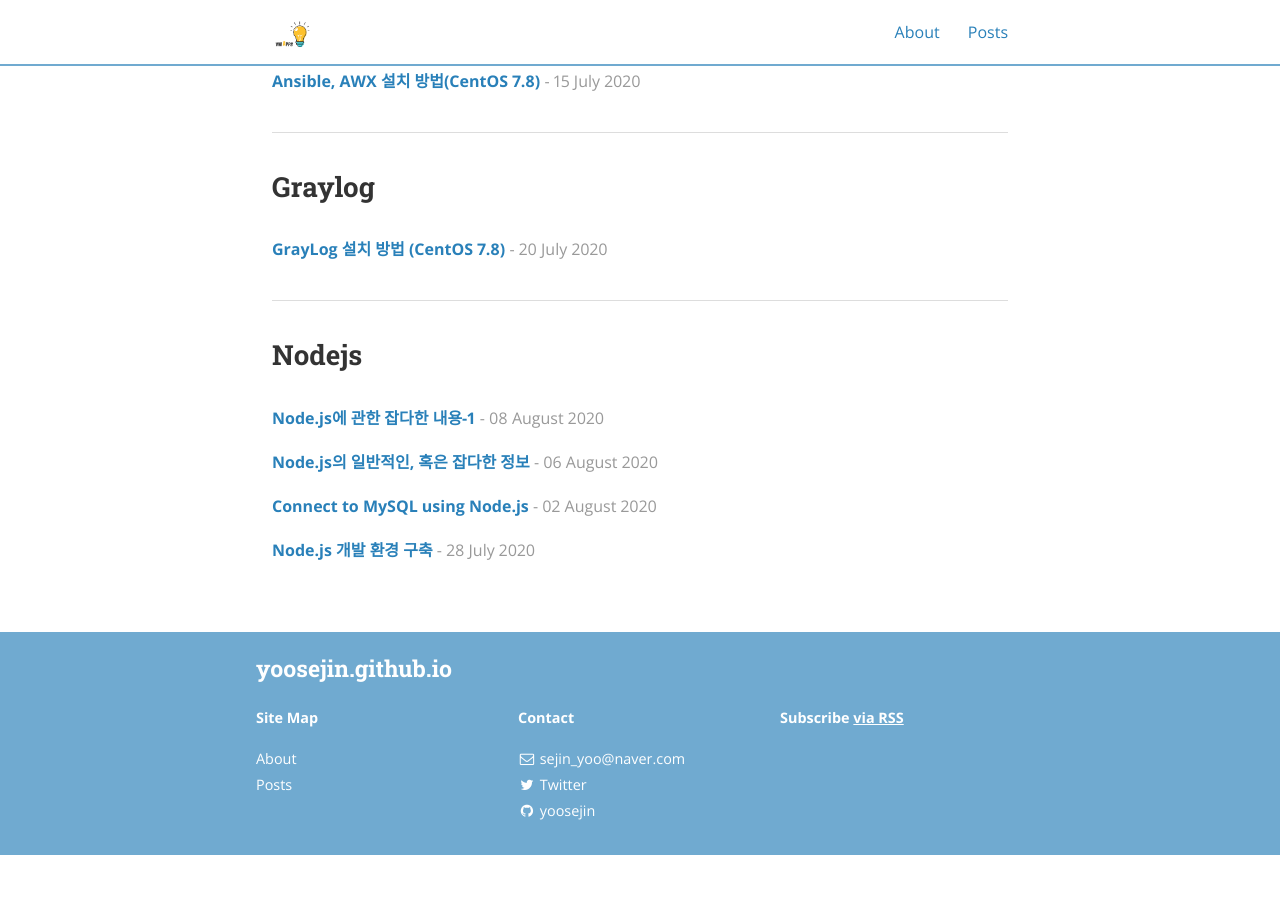
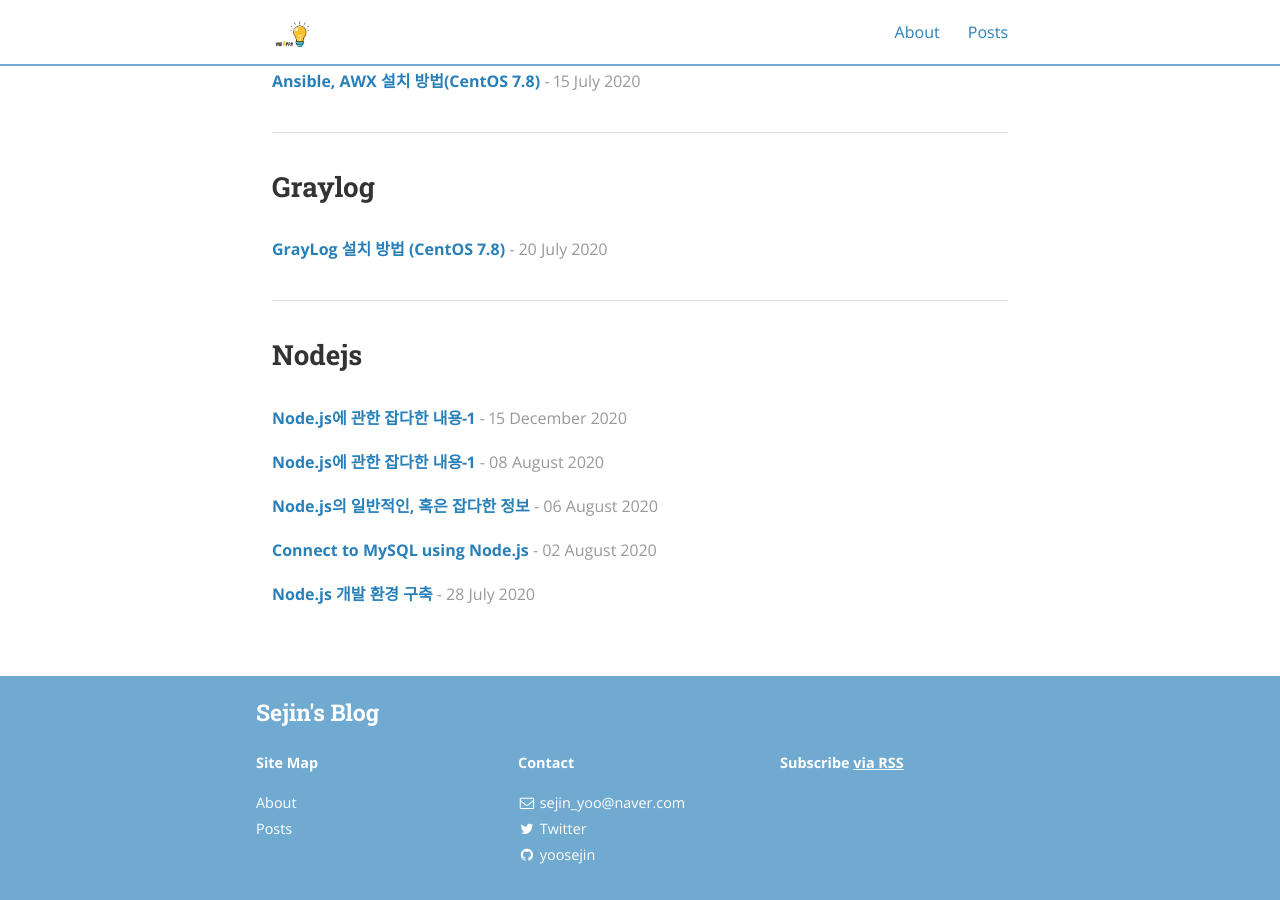
Before and after one commit to yoosejin/yoosejin.github.io, a Jekyll site: the page built from posts.md, in a window 1280 px wide and 900 px high, scrolled down 569 px. Built offline with Jekyll 4.4.1, drawn with Linux system fonts in a browser that asks for light colours; nearby versions of some CDN libraries; before the commit the page ends 1424 px from its top, so only the background shows below that; some of the changed lines change nothing that is shown.

Commit message:
20201215 new post

````diff
--- a/_config.yml
+++ b/_config.yml
@@ -9,10 +9,10 @@ exclude:
   - "/vendor/"
 
 # Site settings
-#title: Sejin's Blog
-title:
-#subtitle: "성장하기 위해 노력하고 있습니다."
-subtitle:
+title: Sejin's Blog
+#title:
+subtitle: "성장하기 위해 노력하고 있습니다."
+#subtitle:
 email: sejin_yoo@naver.com
 name: Yoo SeJin
 description: >
--- /dev/null
+++ b/_posts/2020-12-15-nodejs-general-info2.md
@@ -0,0 +1,109 @@
+---
+layout: post
+title:  "Node.js에 관한 잡다한 내용-1"
+author: Sejin
+tags: nodejs development
+categories: NodeJS
+sitemap:
+ changefreq: daily
+ priority: 1.0
+---
+
+## 개요
+---
+[Node.js에 관한 잡다한 내용1]에 이은 2번째 시리즈물입니다.
+
+[Node.js에 관한 잡다한 내용1]: https://yoosejin.github.io/nodejs/2020/08/08/nodejs-general-info.html
+<br>
+
+<br>
+
+## Socket.io에 대한 설명
+---
+웹소켓을 사용하려 하다보니 웹소켓이 HTML5의 기술이라 오래된 버전의 웹 브라우저가 지원하지 않는다는 사실을 알게 되었습니다.
+<br>
+그래서 찾아보니 node.js 기반으로 만들어진 Socket.io라는기술을 확인했는데 Socket.io는 현존하는 거의 모든 웹 브라우저와 모바일 장치를 지원하는 실시간 웹 어플리케이션 라이브러리입니다.
+<br>
+100% 자바스크립트로 작성되어 있고, 대부분의 웹 기술을 사용할 수 있습니다.
+<br>
+사용해보면서 가장 좋았던 점은 웹 브라우저와 서버의 종류와 버전을 스스로 파악하여 가장 적합한 기술을 선택하여 사용하도록 되어 있던 점입니다.
+<br>
+<br>
+## 설치 방법과 사용 가능한 기능들
+---
+설치는 npm으로 간단하게 진행되고 설치 후 사용가능한 기능들에 대해 나열합니다.
+<br>
+```javascript
+io.to(socket.id).emit
+// 서버가 해당 socket id에만 이벤트를 전달. (채팅 기준으로는 변경을 요청한 유저만 변경되도록)
+
+io.on('connection'), 함수() :
+// io.on에서 선언되는 connection은 기본 이벤트로 사용자가 웹사이트를 열면 자동으로 발생하는 이벤트
+
+socket.emit
+// socket.emit은 이벤트를 발생시키는 함수. 서버에서 이벤트를 발생하면 클라이언트 페이지의 이벤트 리스너에서 처리
+
+socket.on
+// client login 이벤트를 만들어서 콘솔 창에 해당 데이터를 표기
+
+```
+<br>
+<br>
+## 간단한 사용 예시
+---
+위에 나열한 기능들을 활용해보는 예시들입니다.
+<br>
+
+```javascript
+//server.js
+// connection 안에 이벤트를 작성할 때 socket.on('이벤트 명', 함수) 형식으로 작성
+
+var app = require('http').createServer(handler),
+    io = require('socket.io').listen(app),          // socket.io 선언
+    fs = require('fs');
+
+app.listen(3000);
+
+function handler (req, res) {
+	fs.readFile('index.html', function (err, data) {
+		if (err) {
+			res.writeHead(500);
+			return res.end('Error loading index.html');
+		}
+		res.writeHead(200);
+		res.end(data);
+	});
+}
+
+io.on('connection', function (socket) {
+	socket.emit('news', { serverData : "서버 작동" });
+	socket.on('client login', function (data) {
+		console.log(data);
+	});
+
+	socket.on('disconnect', function(){
+		console.log('접속이 종료되었습니다.');
+	});
+
+});
+
+```
+<br>
+<br>
+
+## 마치며
+오랜만에 진행한 포스팅입니다.
+<br>
+새로운 환경에 적응하는 시간이 필요했다고 생각도 들지만 지나고 보니 핑계인 것 같네요.
+<br>
+2020년이 가기전에 새로운 포스팅을 하고 싶었는데 작은 목표를 이뤄 기분이 좋습니다.
+<br>
+포스팅을 할 내용은 꾸준히 정리하여 어느새 20개 이상의 포스팅 내용이 확보되어 있는데 앞으로 꾸준히 업데이트 하도록 노력해야겠네요.
+<br>
+
+### 시리즈는 계속됩니다.
+너무 늦지않게 <b>3편</b>으로 돌아오도록 하겠습니다.
+<br>
+감사합니다.
+
+[Node.js에 관한 잡다한 내용1]: https://yoosejin.github.io/nodejs/2020/08/08/nodejs-general-info.html
````
